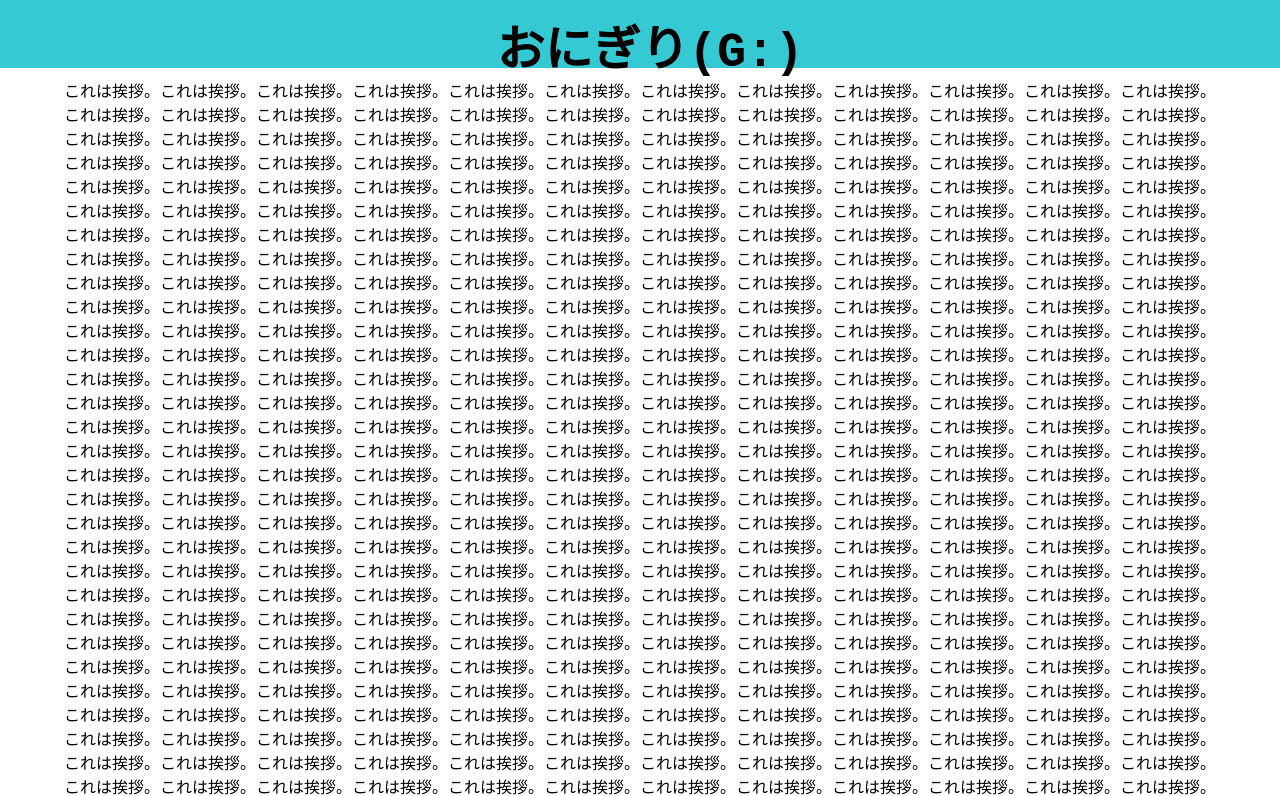
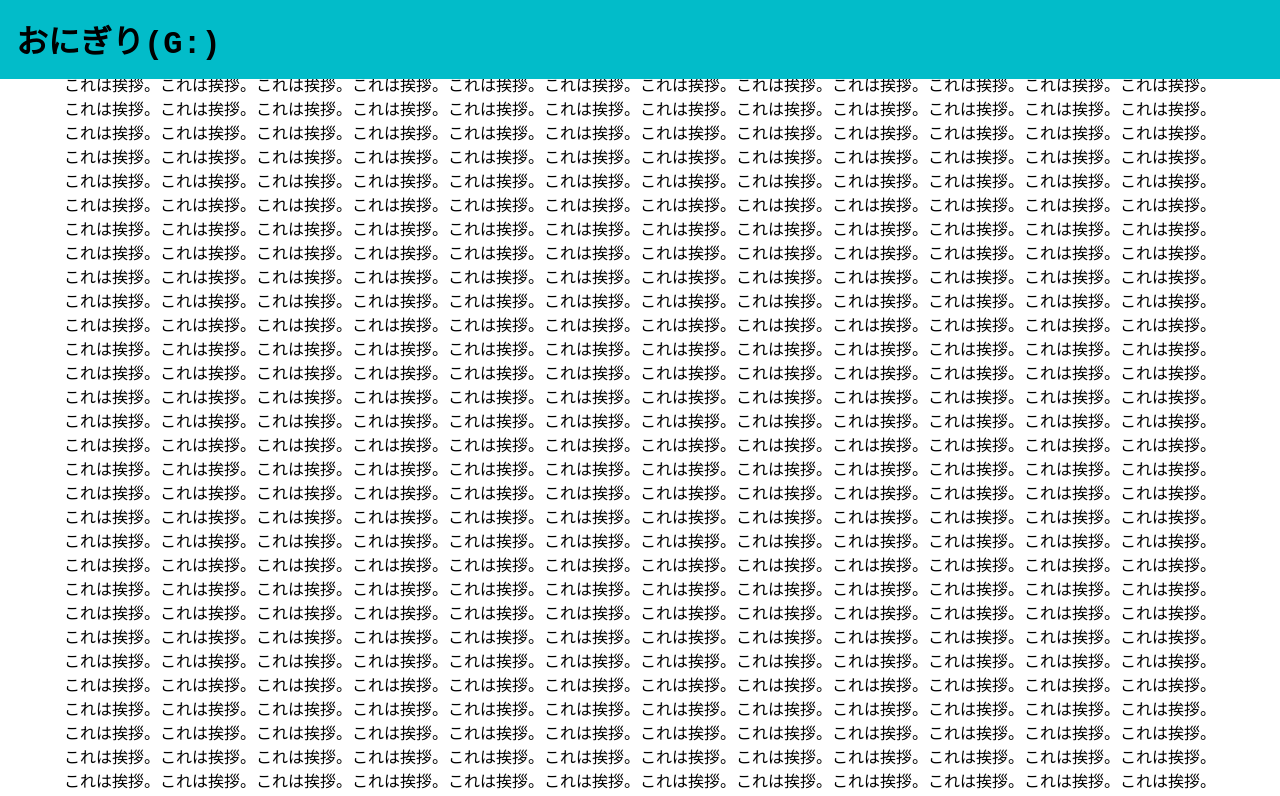
Before and after one commit to runrungift/runrungift.github.io, a plain HTML site: page html-css/01.html in a window 1280 px wide. Shown: the top 796 px of the page. Drawn offline with Linux system fonts and the light colour scheme.

Commit message:
Add files via upload

```diff
--- a/html-css/01.css
+++ b/html-css/01.css
@@ -1,6 +1,7 @@
 *{
     margin: 0;
     overflow-wrap: anywhere;
+    font-size: 16px;
 }
 
 html{
@@ -9,24 +10,28 @@ html{
 }
 
 button{
-    background-color: #01858f;
+    background-color: #02bcc9cc;
     border: 0;
 }
 
 a{
     text-decoration: 0;
-    color: #ffffff;
+    color: #ffffffcc;
 }
 
 .bar{
     color: black;
-    text-align: center;
+    text-align: left;
     font-family: monospace;
-    font-size: 48px;
-    background-color: #02bcc9cc;
+    font-size: 2em;
+    background-color: #02bcc9;
     top: 0;
-    height: 48px;
-    padding: 10px;
+    /* height: 2.5%; */
+    /* padding: 1.5%; */
+    padding: 0.5em;
+    /* padding-top: 0.5em; */
+    /* padding-bottom: 0.5em; */
+    /* padding-left: 2.5em; */
     position: fixed;
     justify-content: space-between;
     width: 100%;
@@ -45,12 +50,12 @@ a{
     margin-top: 78px;
 } */
 
-.p{
+/* .p{
     margin: 30px;
-}
+} */
 
 .stdiv{
-    padding-top: 78px;
+    padding-top: 4.5em;
     padding-left: 5%;
     padding-right: 5%;
     font-family: 'Times New Roman', Times, serif;
```
